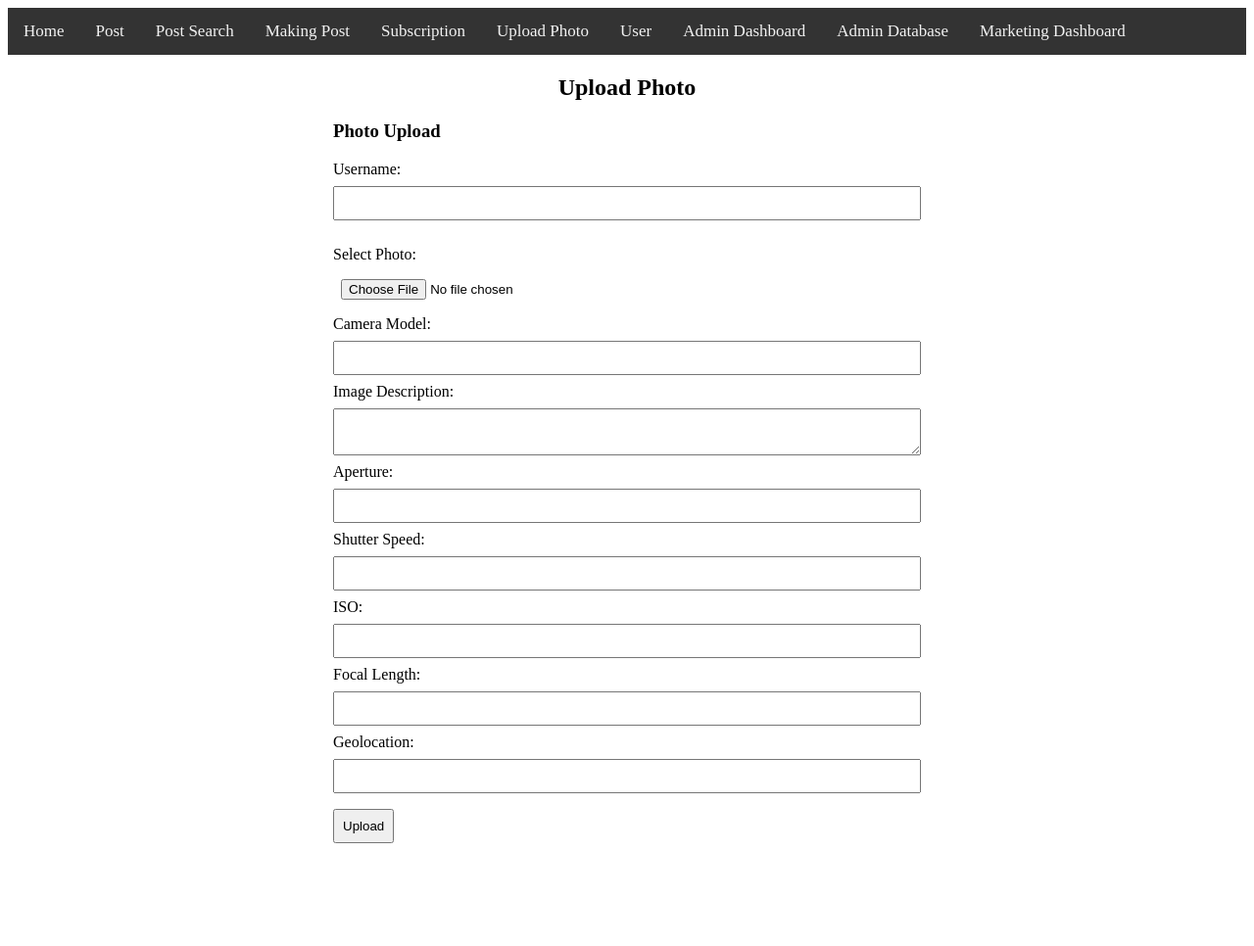
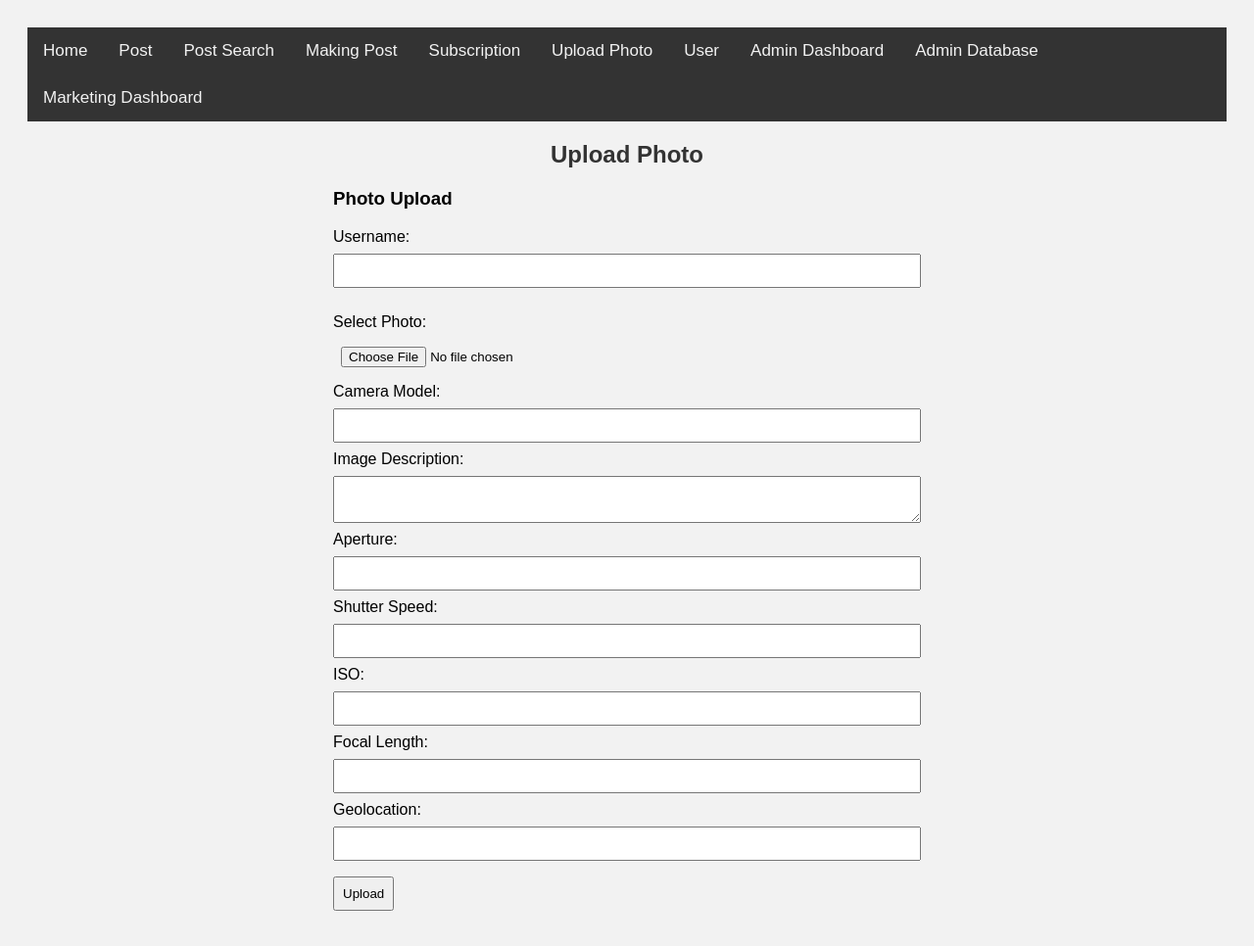
Before and after one commit to my-koala/CSS475Project, a PHP site: page /upload_photo.php in a window 1280 px wide. Shown: the whole page at 98% size. Before the commit the page ends 861 px from the top, so only its background shows below. Run offline with PHP 8.4, Linux system fonts and the light colour scheme; data that the repository does not hold is empty; a stand-in replaces the project's code that opens the database connection.

Commit message:
asdadwas

```diff
--- a/PhotoLearn/upload_photo.css
+++ b/PhotoLearn/upload_photo.css
@@ -18,3 +18,13 @@
     text-align: center;
     color: green;
 }
+
+body {
+    font-family: Arial, sans-serif;
+    padding: 20px;
+    background-color: #f2f2f2;
+}
+
+h2 {
+    color: #333;
+}
```
Also changed, not shown: PhotoLearn/admin_dashboard.css (+10 -0 lines), PhotoLearn/user_page.css (+6 -7 lines).
